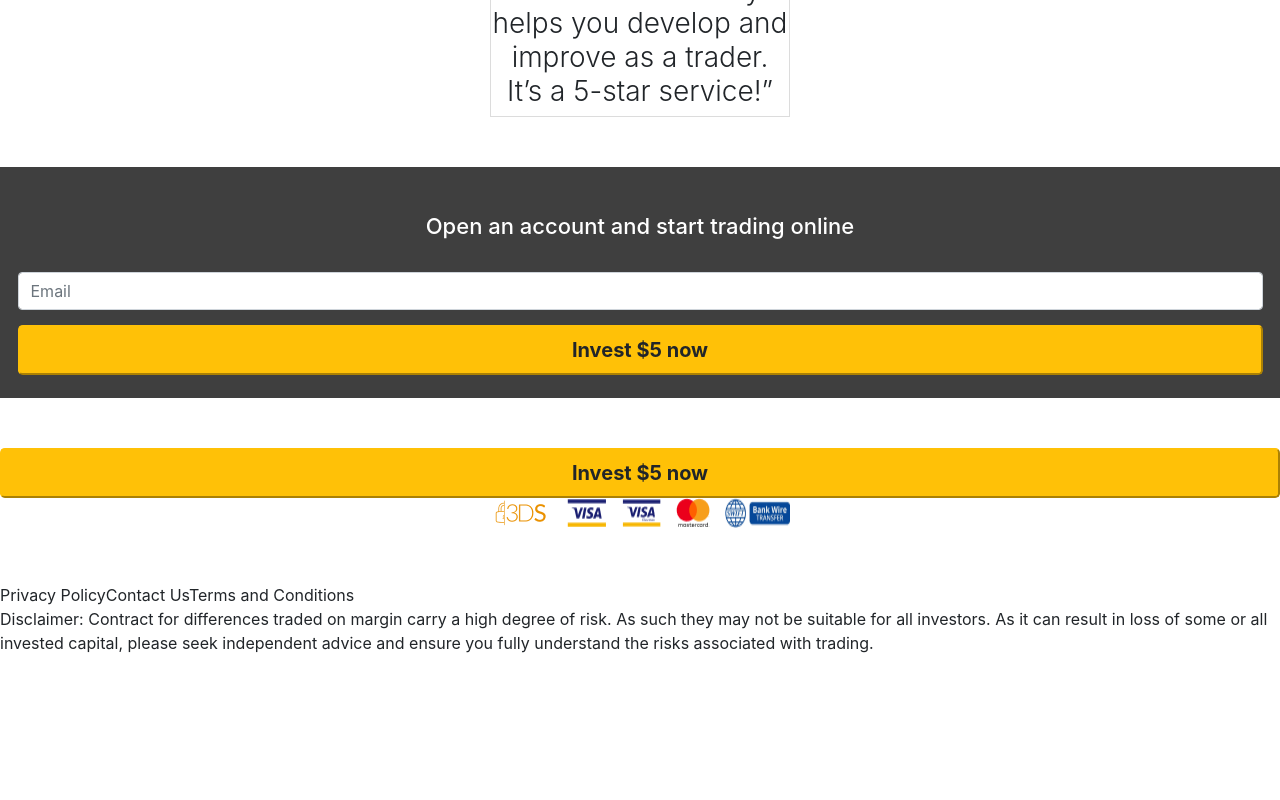
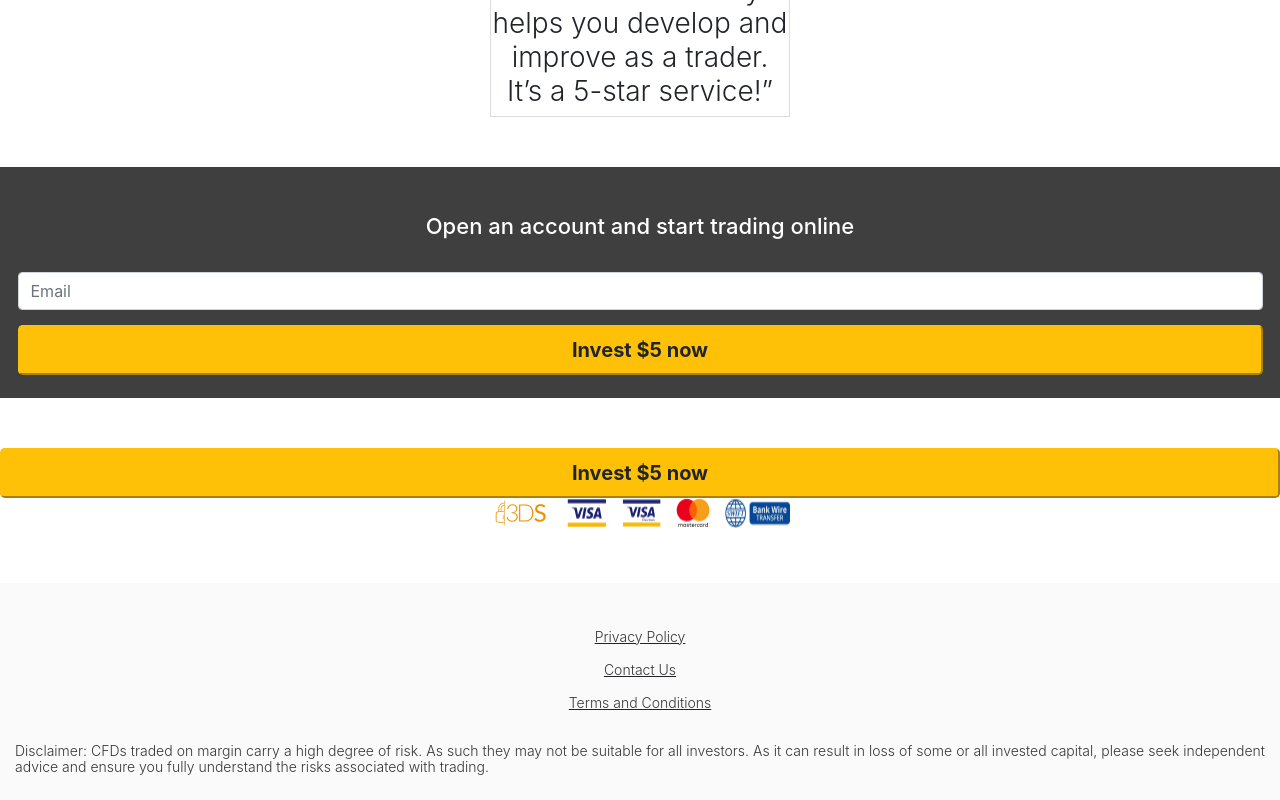
Before and after one commit to dreadlocker/ui-task, a Vue app: page / in a window 1280 px wide. Shown: the part 1791-2591 px from the top of the page. Before the commit the page ends 2462 px from the top, so only its background shows below. Built offline with nearby package versions, Linux system fonts and the light colour scheme.

Commit message:
Footer component done

```diff
--- a/src/assets/styles/_variables.sass
+++ b/src/assets/styles/_variables.sass
@@ -5,3 +5,7 @@ $min-pc-width: 1920px
 $text-color-1: #FFFFFF
 $text-color-2: #3F3F3F
 $text-color-3: #DCDCDC
+$text-color-4: #373737
+
+$background-color-1: #0088D3
+$background-color-2: #FAFAFA
--- a/src/assets/styles/main.sass
+++ b/src/assets/styles/main.sass
@@ -17,7 +17,7 @@ body
 
 // // HomePageHeader START
 .page-header
-  background: #0088D3
+  background: $background-color-1
 .page-header-text
   font-size: 36px
   color: $text-color-1
@@ -60,6 +60,23 @@ body
 .incons-holder
   margin-bottom: 55px
 // BaseIcon END
+
+// BasePageFooter START
+.footer-holder
+  padding: 37px 15px 0
+  background-color: $background-color-2
+.footer-links-holder
+  line-height: 200%
+.footer-link
+  font-size: 14px
+  color: $text-color-4
+.footer-info
+  margin: 0
+  font-size: 14px
+  line-height: 120%
+  text-align: justify
+  color: $text-color-4
+// BasePageFooter END
 
 
 @media (min-width: $min-mobile-portrait-width) and (max-width: $min-tablet-portrait-width - 1)
--- a/src/components/BasePageFooter.vue
+++ b/src/components/BasePageFooter.vue
@@ -1,13 +1,18 @@
 <template>
-  <div>
-    <div>
-      <span
+  <div class="footer-holder">
+    <div class="footer-links-holder mb-4 d-flex flex-column align-items-center">
+      <u
         v-for="link in footerInfo.links"
         :key="link"
-      >{{link}}</span>
+      >
+        <a
+          href=""
+          class="footer-link font-weight-light"
+        >{{link}}</a>
+      </u>
     </div>
 
-    <p>{{footerInfo.text}}</p>
+    <p class="footer-info pb-4 font-weight-light">{{footerInfo.text}}</p>
   </div>
 </template>
 
@@ -18,7 +23,7 @@ export default {
     return {
       footerInfo: {
         links: ["Privacy Policy", "Contact Us", "Terms and Conditions"],
-        text: "Disclaimer: Contract for differences traded on margin carry a high degree of risk. As such they may not be suitable for all investors. As it can result in loss of some or all invested capital, please seek independent advice and ensure you fully understand the risks associated with trading."
+        text: "Disclaimer: CFDs traded on margin carry a high degree of risk. As such they may not be suitable for all investors. As it can result in loss of some or all invested capital, please seek independent advice and ensure you fully understand the risks associated with trading."
       }
     }
   }
```
